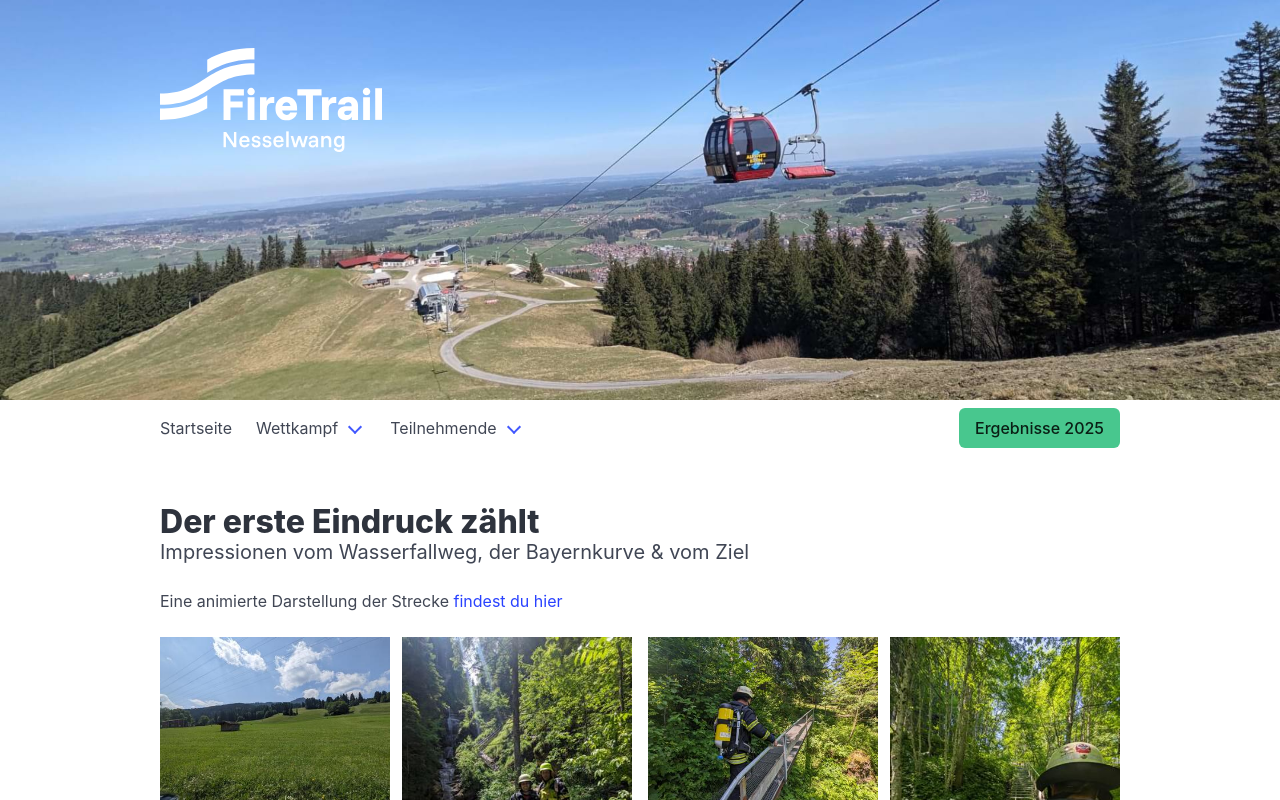
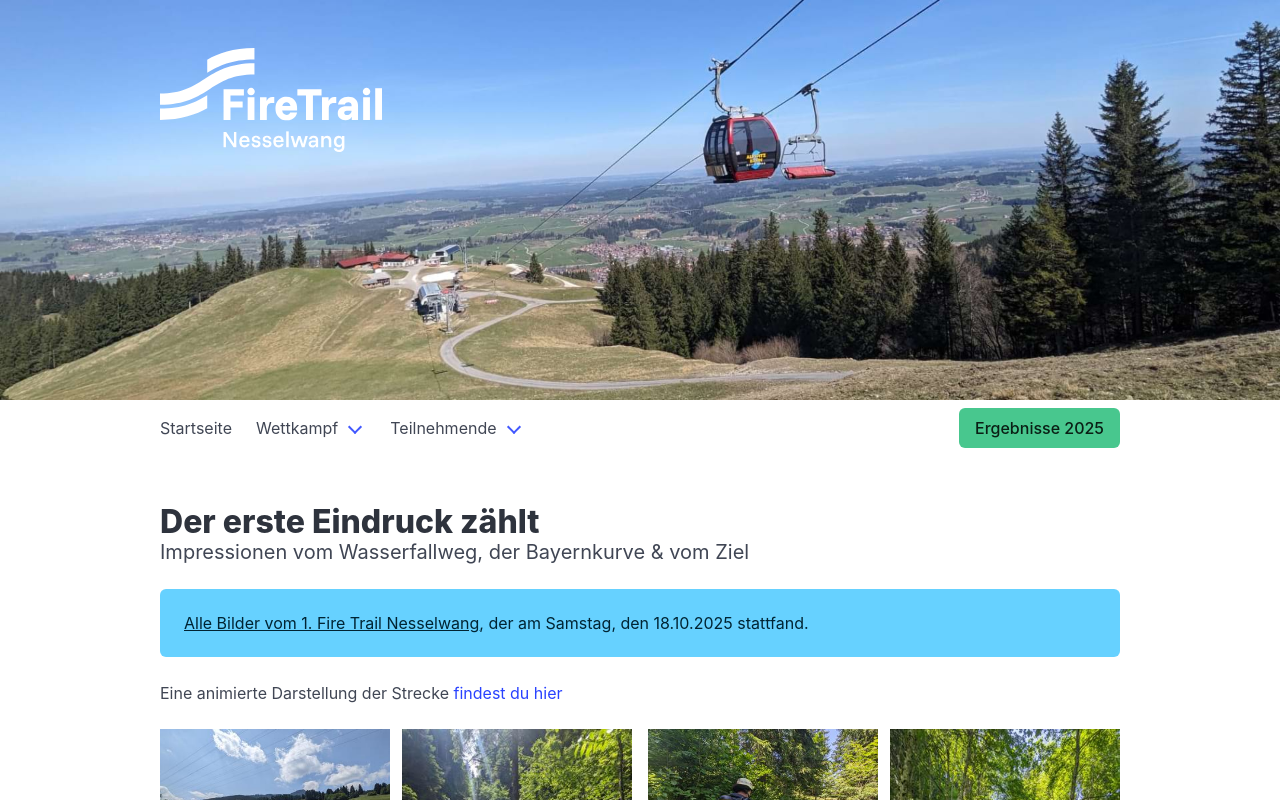
Before and after one commit to steffkes/nesselwang-competition, a Nuxt app: page /wettkampf/impressionen in a window 1280 px wide. Shown: the top 800 px of the page. Built offline with nearby package versions, Linux system fonts and the light colour scheme; no server answers.

Commit message:
add link to gallery 2025

```diff
--- a/pages/wettkampf/impressionen.vue
+++ b/pages/wettkampf/impressionen.vue
@@ -29,6 +29,14 @@ const showThisImage = (event) =>
       <p class="subtitle">
         Impressionen vom Wasserfallweg, der Bayernkurve & vom Ziel
       </p>
+
+      <div class="notification is-info">
+        <p>
+          <a href="//go.fire-trail-nesselwang.de/impressionen"
+            >Alle Bilder vom 1. Fire Trail Nesselwang</a
+          >, der am Samstag, den 18.10.2025 stattfand.
+        </p>
+      </div>
 
       <div class="content">
         <p>
```
